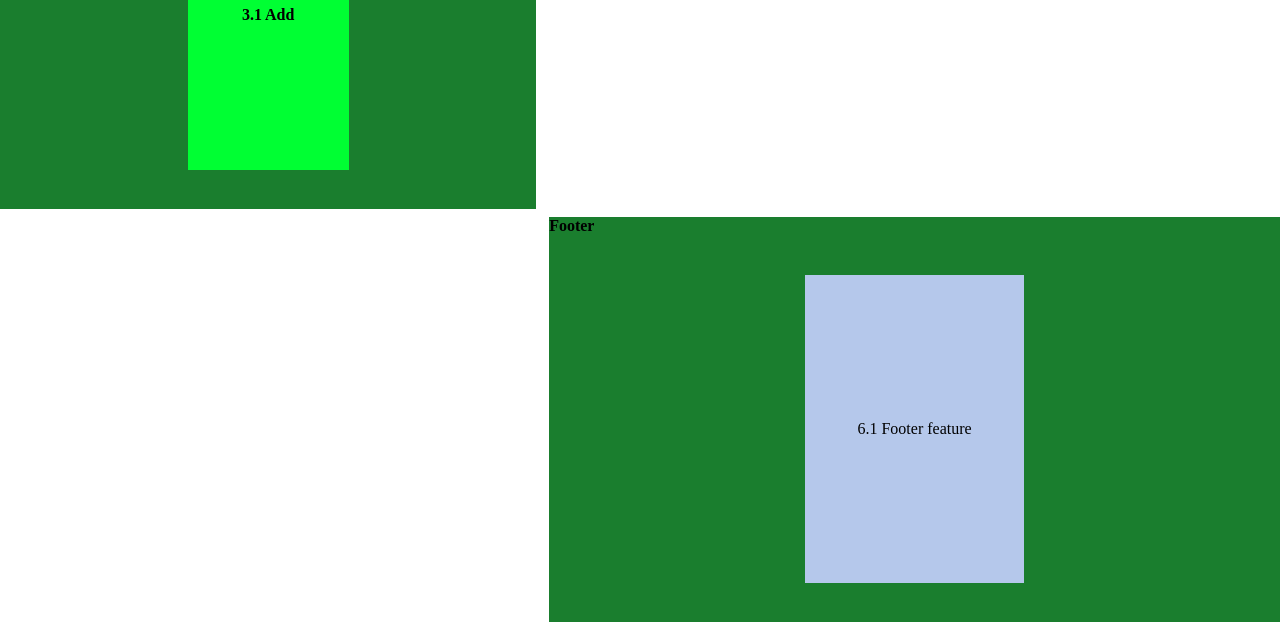
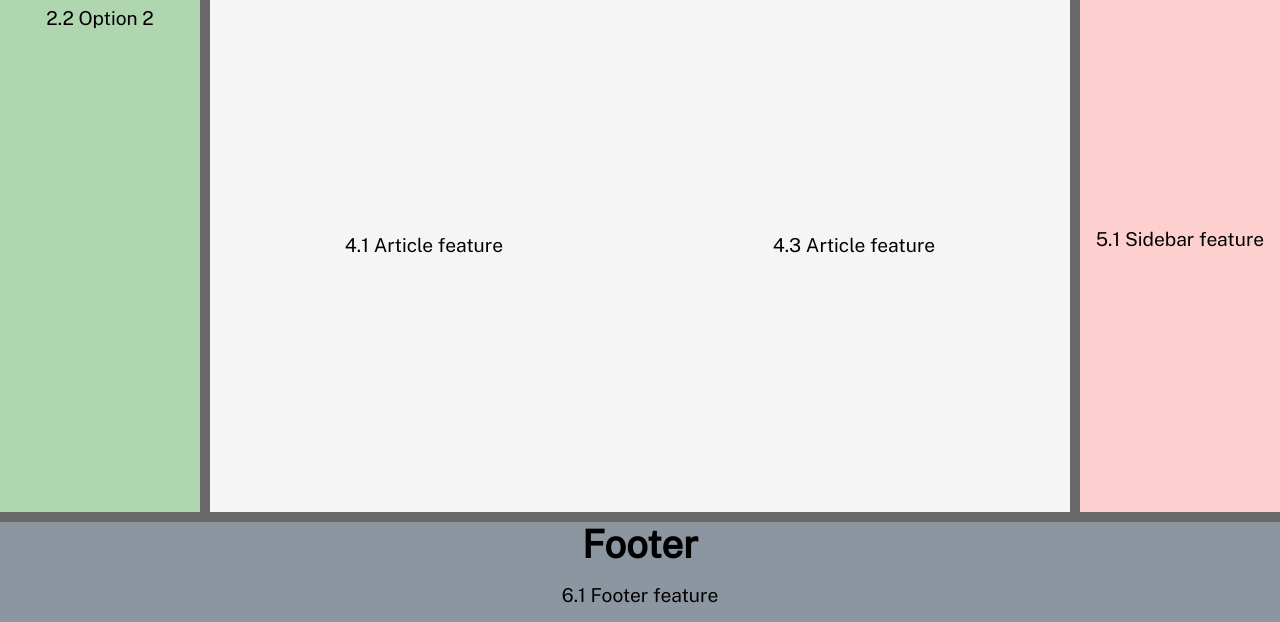
Before and after one commit to davidjss04/Layout-Responsive-Example, a website: page index.html in a window 1280 px wide. Shown: the part 178-800 px from the top of the page. Drawn offline with nearby package versions, Linux system fonts and the light colour scheme.

Commit message:
fix a problem with layaut

```diff
--- a/index.html
+++ b/index.html
@@ -8,8 +8,8 @@
     <link rel="stylesheet" href="layout.css" />
     <link rel="stylesheet" href="styles.css" />
   </head>
-  <body>
-    <header class="box encabezado">
+  <body class="grid_container">
+    <header class="box header">
       <h1>Header</h1>
       <div class="box_contenedor">
         <div class="box_elemento">1.1 Brand</div>
@@ -17,29 +17,21 @@
         <div class="box_elemento">1.3 Tools</div>
       </div>
     </header>
-    <section class="box hero">
-      <h1>Hero</h1>
+    <section class="box navbar">
+      <h1>Navbar</h1>
       <div class="box_contenedor">
-        <div class="box_elemento">2.1 Hero feature</div>
-        <div class="box_elemento">2.2 Hero call to action</div>
+        <div class="box_elemento">2.1 Option 1</div>
+        <div class="box_elemento">2.2 Option 2</div>
       </div>
     </section>
-    <section class="box section">
-      <div class="box_contenedor">
-        <div class="box_elemento">
-          <h1>3.1 Add</h1>
-        </div>
-      </div>
-    </section>
-    <main class="box body">
-      <h1>Body</h1>
+    <main class="box main">
+      <h1>Main</h1>
       <div class="box_contenedor">
         <div class="box_elemento">4.1 Article feature</div>
-        <div class="box_elemento --extra">3.1 Add feature</div>
         <div class="box_elemento">4.3 Article feature</div>
       </div>
     </main>
-    <section class="box side">
+    <section class="box sidebar">
       <h1>Sidebar</h1>
       <div class="box_contenedor">
         <div class="box_elemento">5.1 Sidebar feature</div>
--- a/layout.css
+++ b/layout.css
@@ -1,65 +1,82 @@
+@import url("https://fonts.googleapis.com/css2?family=Public+Sans&display=swap");
+
 * {
   margin: 0;
   padding: 0;
   box-sizing: border-box;
 }
 
-body {
-  width: 100vw;
-  height: 100vh;
-  display: grid;
-  grid-template-areas:
-    "header header header header header header header header header header header header" 100px
-    "hero hero hero hero hero hero hero hero hero hero hero hero" 50px
-    "body body body body body body body body body body body body" auto
-    "side side side side side side side side side side side side" 100px
-    "footer footer footer footer footer footer footer footer footer footer footer footer" 100px;
-  gap: 1%;
+html {
+  height: 100%;
 }
 
-header,
-section,
-main,
-footer {
-  background-color: #1a7e2e;
+body {
+  font-family: "Public Sans", sans-serif;
+  font-size: 1.2rem;
+  min-height: 100%;
 }
 
-.encabezado {
-  grid-area: header;
+.grid_container {
+  box-shadow: -1px 1px 7px 0px rgba(0, 0, 0, 0.75);
+  border-radius: 4px;
+  /* padding: 10px; */
+  text-align: center;
 }
 
-.hero {
-  grid-area: hero;
+.grid_container {
+  display: grid;
+  gap: 10px;
+  background-color: rgb(105, 105, 105);
+  grid-template:
+    "header" 100px
+    "navbar" 70px
+    "main" 1fr
+    "sidebar" 100px
+    "footer" 100px;
 }
 
-.section {
-  display: none;
+.header {
+  grid-area: header;
+  background-color: #b5c8eb;
 }
 
-.body {
-  grid-area: body;
+.navbar {
+  grid-area: navbar;
+  background-color: #afd6af;
 }
 
-.side {
-  grid-area: side;
+.sidebar {
+  grid-area: sidebar;
+  background-color: #fdcfcf;
+}
+
+.main {
+  grid-area: main;
+  background-color: #f5f5f5;
 }
 
 .footer {
   grid-area: footer;
+  background-color: #8c96a0;
 }
 
-/* @media screen and (max-width: 768px) {
-  body {
-    grid: 12% 12% 50% 12% 12% / repeat(12, 1fr);
-    grid-template-areas:
-      "header header header header header header header header header header header header"
-      "hero hero hero hero hero hero hero hero hero hero hero hero"
-      "body body body body body body body body body body body body"
-      "side side side side side side side side side side side side"
-      "footer footer footer footer footer footer footer footer footer footer footer footer";
+@media (min-width: 600px) {
+  .grid_container {
+    grid-template:
+      "header header" 100px
+      "navbar navbar" 70px
+      "sidebar main" auto
+      "footer footer" 100px/
+      200px auto;
   }
+}
 
-  .section {
-    display: none;
+@media (min-width: 900px) {
+  .grid_container {
+    grid-template:
+      "header header header" 100px
+      "navbar main sidebar" auto
+      "footer footer footer" 100px/
+      200px auto 200px;
   }
-} */
+}
--- a/styles.css
+++ b/styles.css
@@ -1,15 +1,9 @@
-h1 {
-  font-size: 1em;
-  height: 20px;
-}
-
 .box {
   display: flex;
   flex-direction: column;
   justify-content: center;
   height: 100%;
 }
-
 .box_contenedor {
   display: flex;
   justify-content: space-around;
@@ -19,12 +13,7 @@ h1 {
 }
 
 .box_elemento {
-  display: flex;
-  justify-content: space-around;
-  align-items: center;
-  background: #b5c8eb;
-  height: 80%;
-  width: 30%;
+    align-items: center;
 }
 
 .section .box_elemento {
@@ -33,72 +22,18 @@ h1 {
   width: 30%;
 }
 
-.hero .box_elemento:first-child {
-  width: 60%;
-}
-
-.--extra {
-  display: none;
-}
-
-.body .box_elemento:nth-child(3) {
-  width: 60%;
-}
-
 .side .box_elemento {
   width: 80%;
 }
 
-@media screen and (max-width: 768px) {
-  .hero .box_elemento {
-    width: 97.5%;
-    height: 40%;
-  }
-  .hero .box_elemento:first-child {
-    width: 97.5%;
-  }
-
-  .body .box_elemento:nth-child(1) {
-    width: 75%;
-    height: 30%;
-  }
-
-  .body .box_elemento:nth-child(2) {
+@media (min-width: 900px) {
+  .navbar .box_contenedor{
+    padding-top: 10px;
     display: flex;
-    width: 20%;
-    height: 35%;
-    background-color: aquamarine;
-  }
-
-  .body .box_elemento:nth-child(3) {
-    width: 97.5%;
-    height: 30%;
-  }
-
-  .side .box_elemento {
-    width: 97.5%;
-    height: 30%;
+    flex-wrap: wrap;
+    flex-direction: row;
+    gap: 10px;
+    align-items: center;
+    align-content: flex-start;
   }
 }
-
-@media screen and (max-width: 480px) {
-  .encabezado .box_elemento:first-child {
-    width: 97.5%;
-    height: 54%;
-  }
-
-  .encabezado .box_elemento {
-    width: 97.5%;
-    height: 40%;
-  }
-
-  .body .box_elemento:nth-child(1) {
-    width: 97.5%;
-  }
-  .body .box_elemento:nth-child(2) {
-    width: 97.5%;
-  }
-  .body .box_elemento:nth-child(2) {
-    height: 30%;
-  }
-}
```
